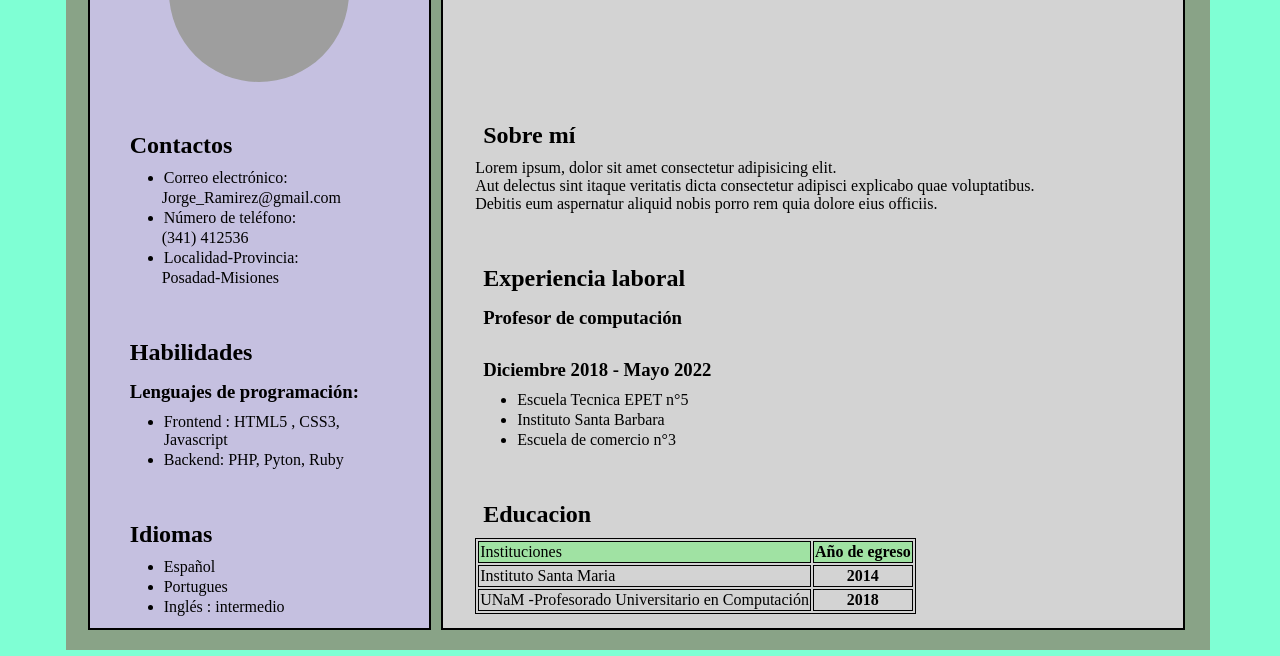
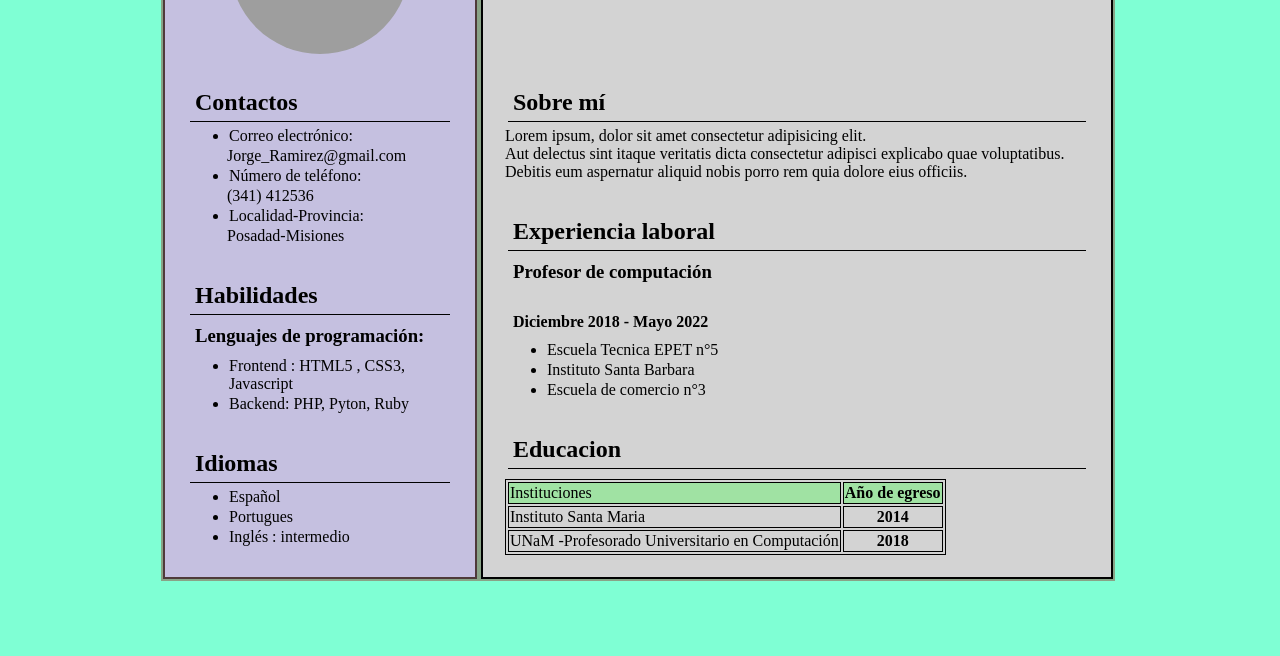
Before and after one commit to JorgeJaufmann/proyecto_final_front_end, a plain HTML site: page index.html in a window 1280 px wide. Shown: the part 156-812 px from the top of the page. Drawn offline with Linux system fonts and the light colour scheme; grey boxes are pictures that could not be loaded.

Commit message:
main-conteiner display grid

```diff
--- a/css/style.css
+++ b/css/style.css
@@ -16,8 +16,11 @@ h1 {
     padding: 5px;
     border-bottom: 2px solid black;
 }
+h2 {
+    border-bottom: 1px solid black;
+}
 
-h2, h3 {
+h2, h3, h4 {
     margin: 5px;
     padding: 5px;
 }
@@ -29,25 +32,25 @@ h2, h3 {
 }
 
 .main-container {
-    display: flex;
-    width: 90%;
-    height: 800px;
+    width: 75%;
+    max-width: 1200px;
+    min-height: 120px;
     background-color: rgb(137, 163, 135);
-    justify-content: center;
-    align-items: center;
+    display: grid;
+    grid-template-columns: 2fr 4fr;
 }
 /** ---------------   derecha  ---------- */
+
 aside {
     background-color: rgb(197, 192, 224);
-    width: 30%;
-    height: 95%;
-    margin-right: 5px;
-    border: 2px solid black;
+    position: initial;
+    margin: 2px;
+    border: 2px solid rgb(78, 58, 58);
 }
 
 aside section {
-    margin: 20px;
-    padding: 10px;
+    margin: 15px;
+    padding: 5px;
 
 }
 
@@ -66,15 +69,14 @@ aside section {
 
 main {
     background-color: lightgrey;
-    width: 65%;
-    height: 95%;
-    margin: 5px;
+    position: initial;
+    margin: 2px;
     border: 2px solid black;
 }
 
 main section {
-    margin: 20px;
-    padding: 10px;
+    margin: 15px;
+    padding: 5px;
 }
 
 .nombre  {
@@ -86,6 +88,7 @@ letter-spacing: 5px;
 
 section table  {
     border: 1px solid black;
+    margin-top: 10px;
 }
 
 section table thead tr {
--- a/index.html
+++ b/index.html
@@ -74,13 +74,10 @@
             <section>
                 <h2>Experiencia laboral</h2>
 
-                <h3>Profesor de computación
-                    <h3>
-                        <h3>
-                            Diciembre 2018 - Mayo 2022
-                        </h3>
+                <h3>Profesor de computación<h3>
+                <h4>Diciembre 2018 - Mayo 2022</h4>
                         <ul>
-                            <li>Escuela Tecnica EPET n°5 </li>
+                            <li>Escuela Tecnica EPET n°5</li>
                             <li>Instituto Santa Barbara</li>
                             <li>Escuela de comercio n°3</li>
                         </ul>
```
